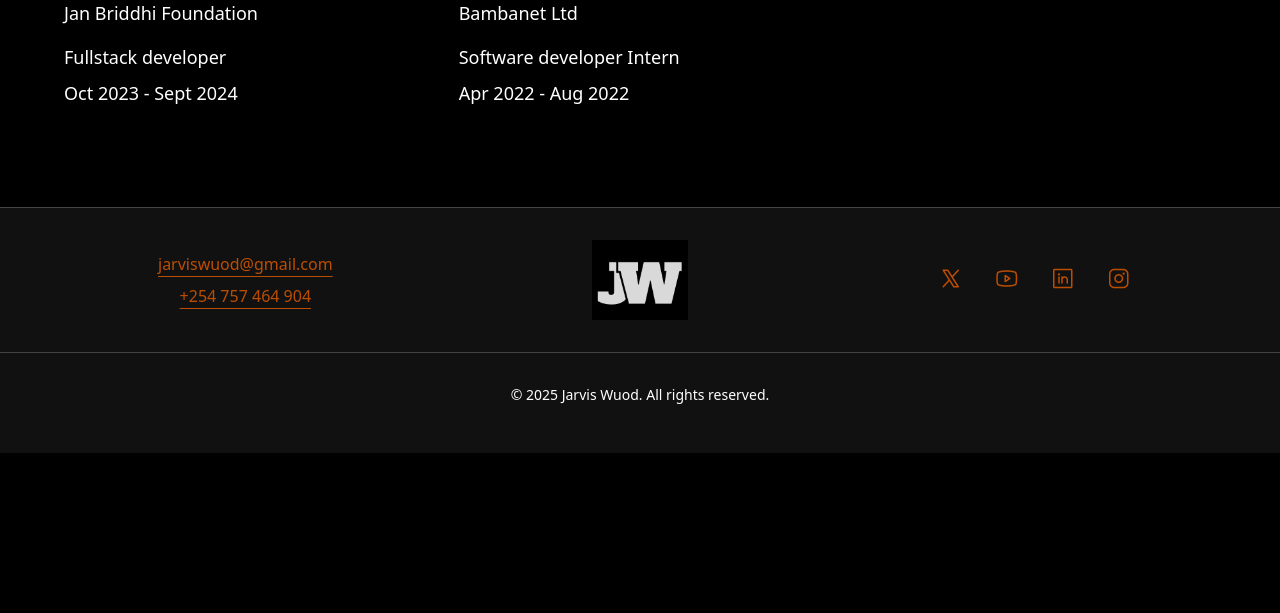
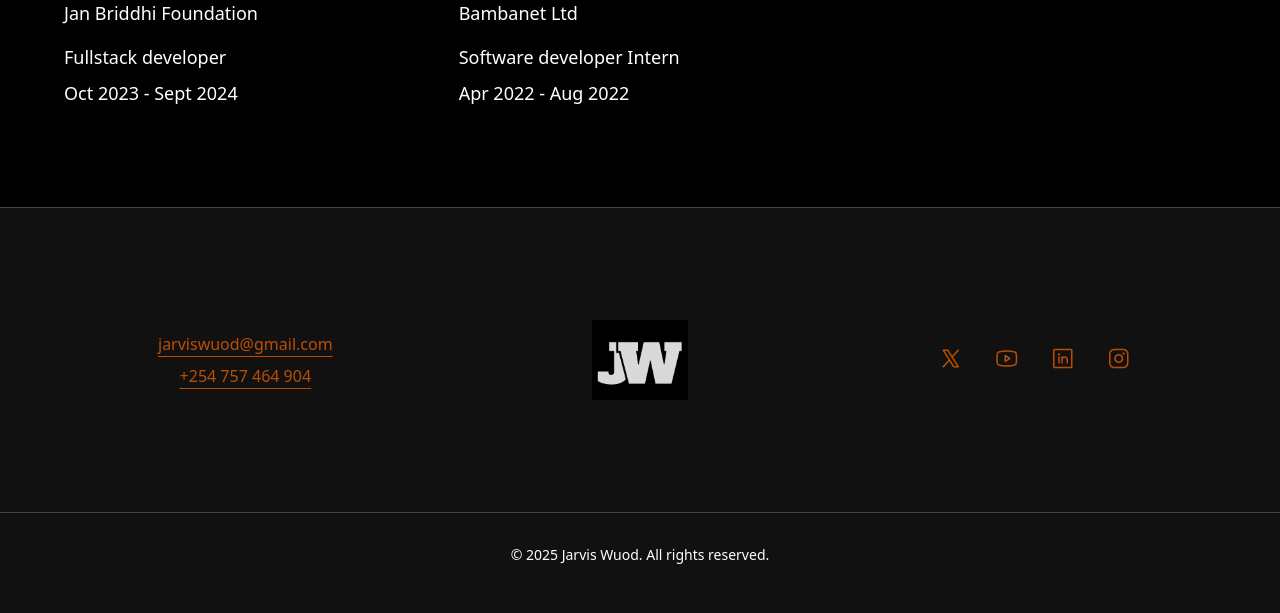
Before and after one commit to jarviswuod/jarvisWuodWebsite, a Django app: page /about/ in a window 1280 px wide. Shown: the part 4413-5026 px from the top of the page. Before the commit the page ends 4866 px from the top, so only its background shows below. Run offline with Django 5.2, Linux system fonts and the light colour scheme.

Commit message:
Footer margin adjustment

```diff
--- a/templates/base.html
+++ b/templates/base.html
@@ -169,7 +169,7 @@
     <footer class="bg-[#111]">
       <div class="border-y-1 border-[#444] px-8">
         <ul
-          class="max-w-6xl mx-auto py-4 sm:py-8 grid grid-cols-1 sm:grid-cols-3 gap-8 items-center justify-center"
+          class="max-w-6xl mx-auto py-8 sm:py-12 md:py-16 lg:py-22 xl:py-28 grid grid-cols-1 sm:grid-cols-3 gap-8 items-center justify-center"
         >
           <li class="text-center text-sm sm:text-base text-amber-700">
             <p class="mb-2">
```
